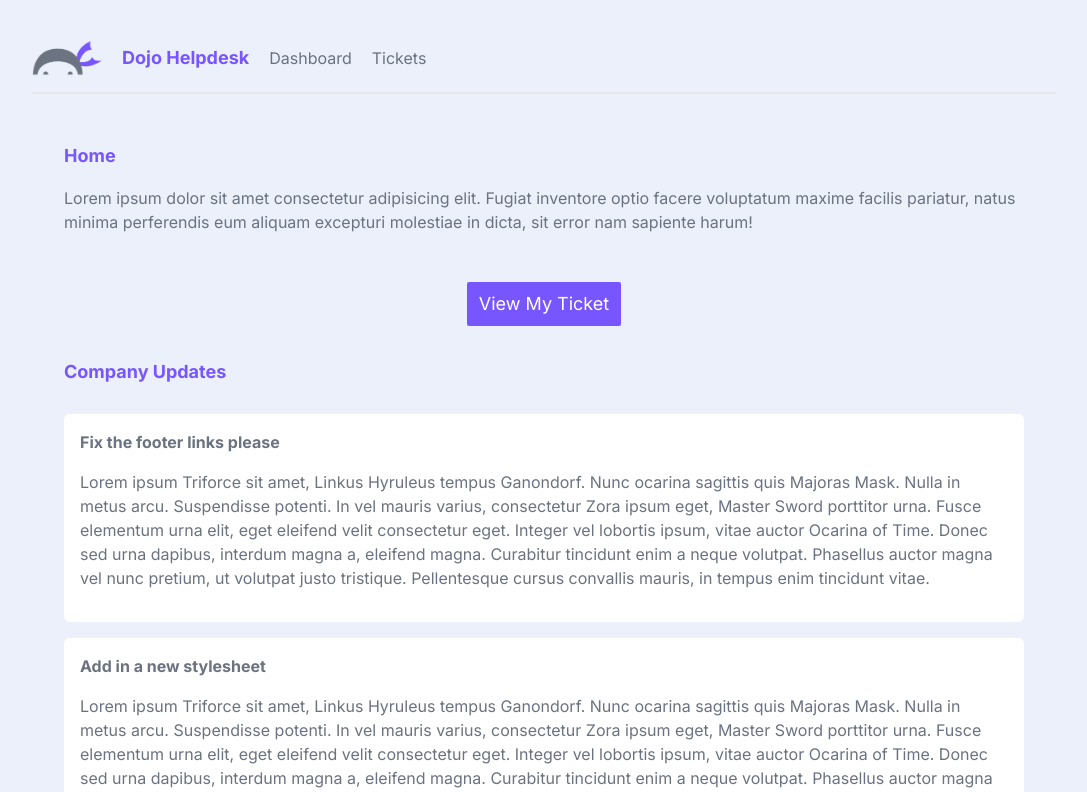
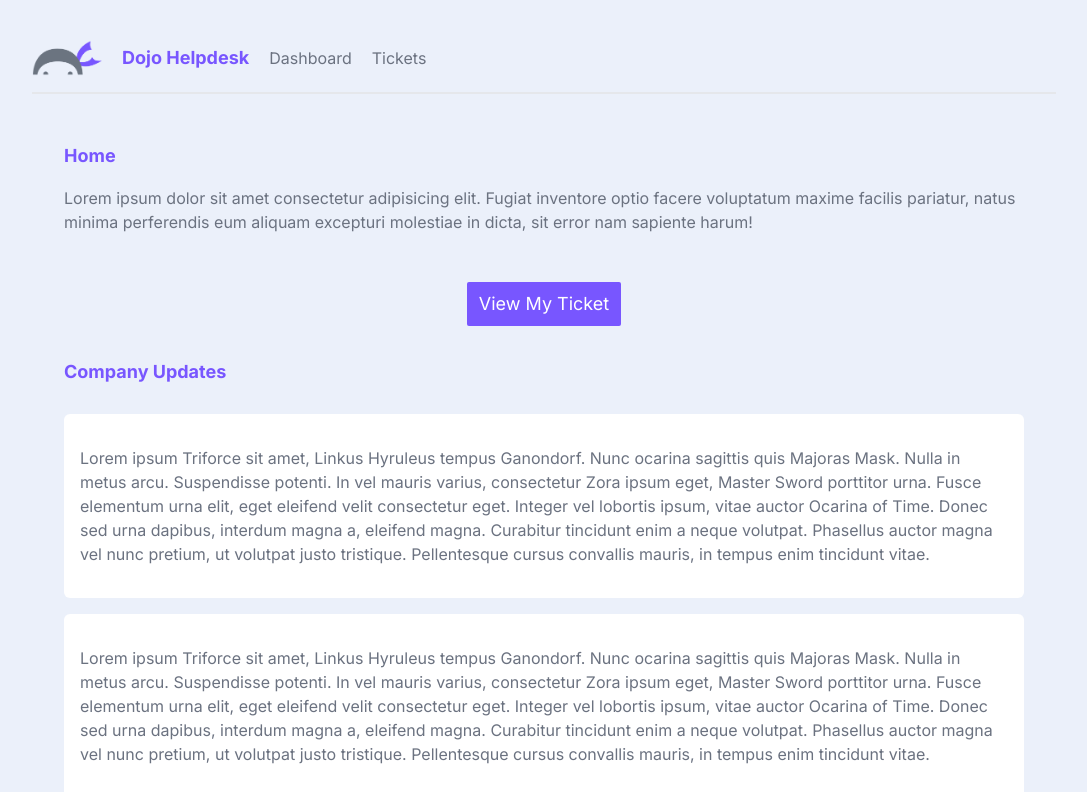
Before and after one commit to fahadtahir02/ticketninja, a Next.js app: page / in a window 1280 px wide. Shown: the top 792 px of the page, without its empty margins (96-1183 px from the left). Built offline with nearby package versions, Linux system fonts and the light colour scheme; data requests are answered from the project's data file.

Commit message:
changed to .jsx mapped data to card components displayed on Homescreen

```diff
--- a/src/app/page.tsx
+++ b/src/app/page.jsx
@@ -1,9 +1,32 @@
+'use client'
 import Image from 'next/image'
 import Link from 'next/link'
 import Card from './tickets/Card'
 import data from '../../data/db.json'
+import { useEffect, useState } from 'react'
+
+
+
+
+async function getTickets(){
+  const res = await fetch('http://localhost:4000/tickets')
+
+  return res.json()
+}
+
 
 export default function Home() {
+  const [tickets, setTickets] = useState([]);
+
+  useEffect(() => { // Use useEffect to fetch tickets on component mount
+    async function fetchTickets() {
+      const fetchedTickets = await getTickets();
+      setTickets(fetchedTickets); // Update the tickets state with the fetched data
+  }fetchTickets();
+  }, []);
+
+
+
   return (
     <main>
       <h1 className='pb-4'> Home</h1>
@@ -19,9 +42,19 @@ export default function Home() {
         <h2>Company Updates</h2>
       </div>
 
+      <>
+        {tickets.map((ticket) => (
+          <div key={ticket.id}>
+            <Card
+              iterable={ticket.id}
+              headline={ticket.title}
+              body={ticket.body}
+            />
+          </div>
+        ))}
+      </>
 
 
-      <Card></Card>
 
 
 
--- /dev/null
+++ b/src/app/tickets/Card.jsx
@@ -0,0 +1,40 @@
+import React from 'react'
+
+
+
+// async function getTickets() {
+//   const res = await fetch('http://localhost:4000/tickets')
+
+//   return res.json()
+
+// }
+
+
+
+// export default async function Card() {
+
+//   const tickets = await getTickets()
+//   return (
+//     <>
+//       {tickets.map((ticket) => (
+//         <div key={ticket.id} className='bg-white rounded-md p-4 my-4'>
+//             <p className='mb-4 '><b>{ticket.title}</b></p>
+//             <p className='mb-4'>{ticket.body}</p>
+//         </div>
+//       ))}
+
+//     </>
+//   )
+// }
+
+export default function Card({id, title, body}) {
+  return (
+    <>
+      <div key={id} className='bg-white rounded-md p-4 my-4'>
+          <p className='mb-4 '><b>{title}</b></p>
+          <p className='mb-4'>{body}</p>
+      </div>
+
+    </>
+  )
+}
--- a/src/app/tickets/Card.tsx
+++ /dev/null
@@ -1,32 +0,0 @@
-import React from 'react'
-
-
-interface Card{
-  ticketDescription: 'string';
-
-}
-
-async function getTickets() {
-  const res = await fetch('http://localhost:4000/tickets')
-
-  return res.json()
-
-}
-
-
-
-export default async function Card() {
-
-  const tickets = await getTickets()
-  return (
-    <>
-      {tickets.map((ticket) => (
-        <div key={ticket.id} className='bg-white rounded-md p-4 my-4'>
-            <p className='mb-4 '><b>{ticket.title}</b></p>
-            <p className='mb-4'>{ticket.body}</p>
-      </div>
-      ))}
-
-    </>
-  )
-}
--- a/tsconfig.json
+++ b/tsconfig.json
@@ -23,6 +23,6 @@
       "@/*": ["./src/*"]
     }
   },
-  "include": ["next-env.d.ts", "**/*.ts", "**/*.tsx", ".next/types/**/*.ts"],
+  "include": ["next-env.d.ts", "**/*.ts", "**/*.tsx", ".next/types/**/*.ts", "src/app/tickets/Card.jsx", "src/app/tickets/page.jsx", "src/app/layout.tsx", "src/app/page.jsx"],
   "exclude": ["node_modules"]
 }
```
Also changed, not shown: src/app/tickets/page.jsx (renamed from src/app/tickets/page.tsx).
